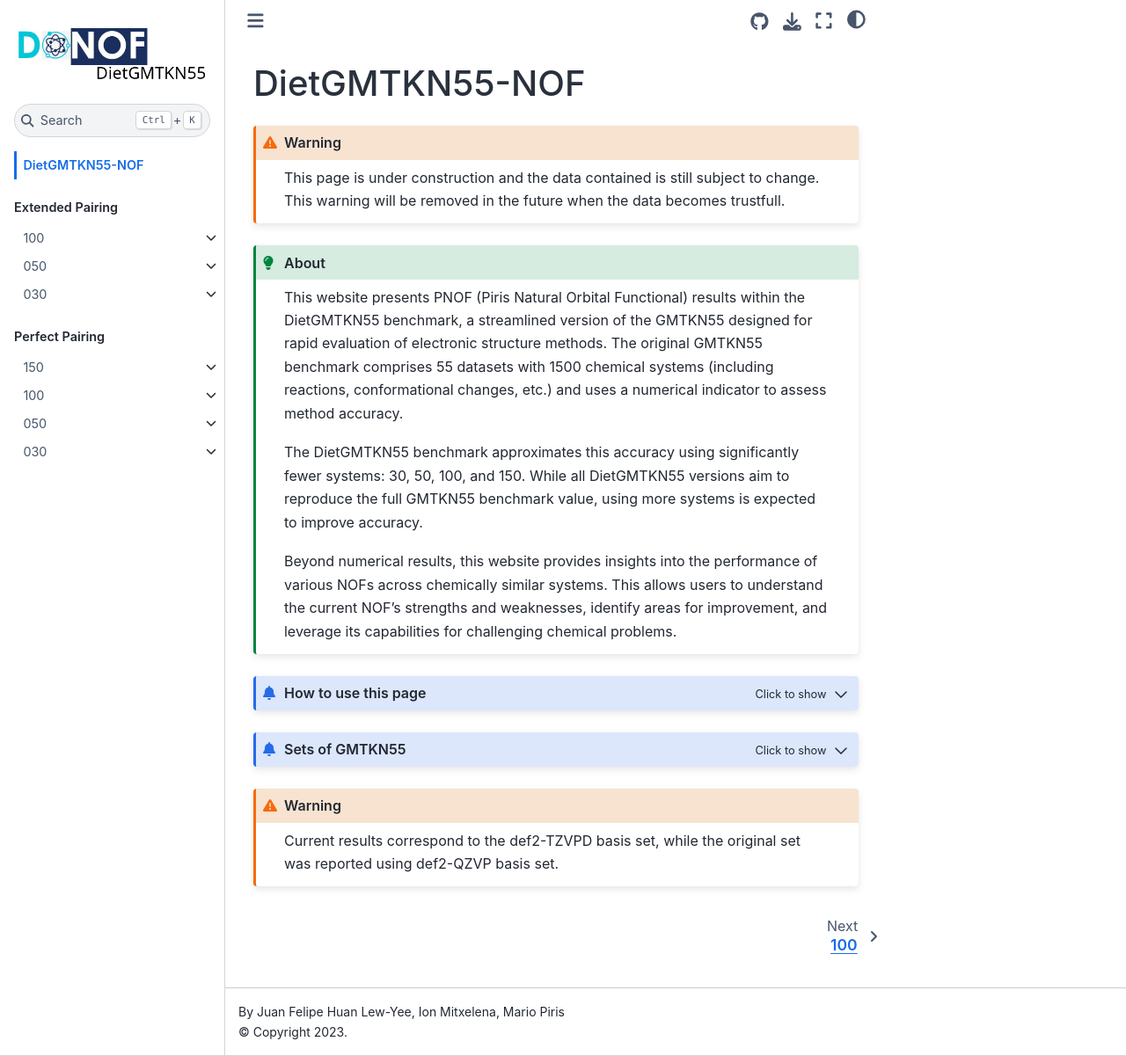
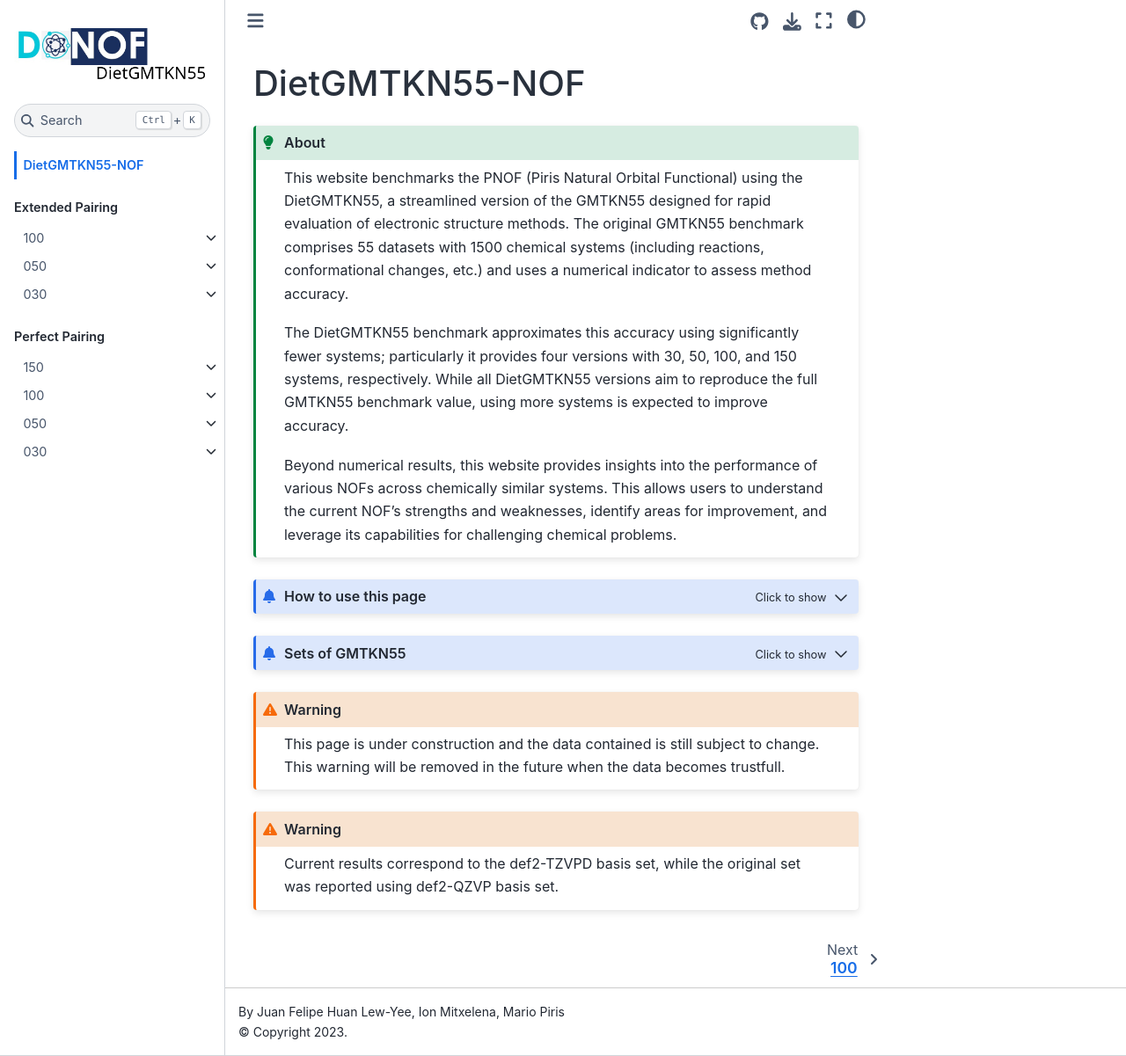
Before and after one commit to felipelewyee/DietGMTKN55-NOF, a Jupyter Book: the page built from intro.md, in a window 1280 px wide and 1201 px high. Shown: the whole window at 88% size. Built offline with Jupyter Book 1.0.4 settings and Sphinx 7.4.7 and the Sphinx Book theme 1.1.4, drawn with Linux system fonts in a browser that asks for light colours.

Commit message:
Updated intro

````diff
--- a/intro.md
+++ b/intro.md
@@ -1,14 +1,10 @@
 # DietGMTKN55-NOF
-
-```{warning}
-This page is under construction and the data contained is still subject to change. This warning will be removed in the future when the data becomes trustfull.
-```
 
 ```{admonition} About
 :class: tip
-This website presents PNOF (Piris Natural Orbital Functional) results within the DietGMTKN55 benchmark, a streamlined version of the GMTKN55 designed for rapid evaluation of electronic structure methods.  The original GMTKN55 benchmark comprises 55 datasets with 1500 chemical systems (including reactions, conformational changes, etc.) and uses a numerical indicator to assess method accuracy.
+This website benchmarks the PNOF (Piris Natural Orbital Functional) using the DietGMTKN55, a streamlined version of the GMTKN55 designed for rapid evaluation of electronic structure methods.  The original GMTKN55 benchmark comprises 55 datasets with 1500 chemical systems (including reactions, conformational changes, etc.) and uses a numerical indicator to assess method accuracy.
 
-The DietGMTKN55 benchmark approximates this accuracy using significantly fewer systems: 30, 50, 100, and 150.  While all DietGMTKN55 versions aim to reproduce the full GMTKN55 benchmark value, using more systems is expected to improve accuracy.
+The DietGMTKN55 benchmark approximates this accuracy using significantly fewer systems; particularly it provides four versions with 30, 50, 100, and 150 systems, respectively.  While all DietGMTKN55 versions aim to reproduce the full GMTKN55 benchmark value, using more systems is expected to improve accuracy.
 
 Beyond numerical results, this website provides insights into the performance of various NOFs across chemically similar systems. This allows users to understand the current NOF's strengths and weaknesses, identify areas for improvement, and leverage its capabilities for challenging chemical problems.
 ```
@@ -139,5 +135,9 @@ The results can be explored using the bar at the left of the page.
 ```
 
 ```{warning}
+This page is under construction and the data contained is still subject to change. This warning will be removed in the future when the data becomes trustfull.
+```
+
+```{warning}
 Current results correspond to the def2-TZVPD basis set, while the original set was reported using def2-QZVP basis set.
 ```
````
